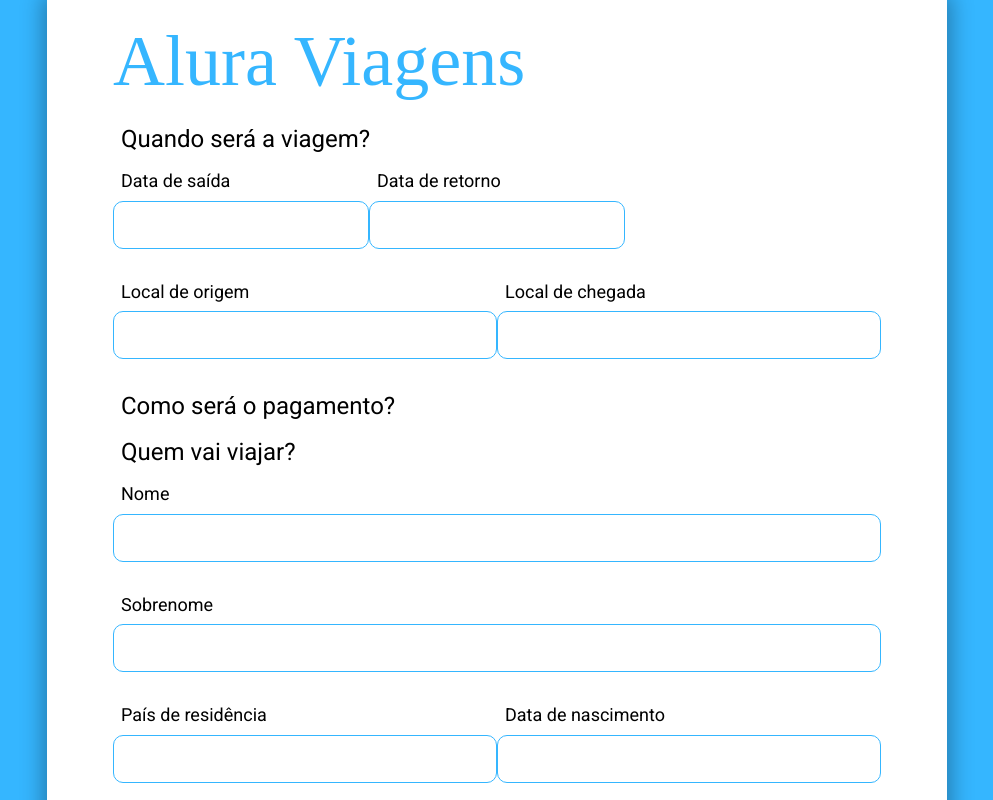
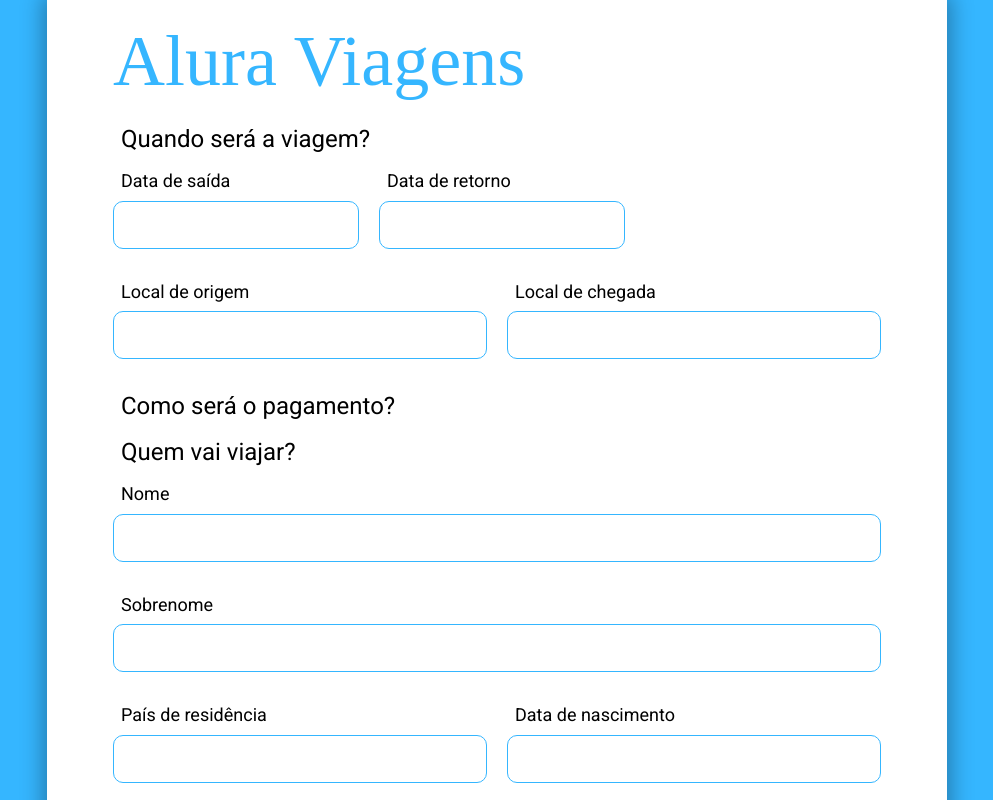
Before and after one commit to camila-cruz/alura-viagens, a Next.js app: page / in a window 1280 px wide. Shown: the top 800 px of the page, without its empty margins (143-1136 px from the left). Built offline with nearby package versions, Linux system fonts and the light colour scheme; a web font is replaced by a local one.

Commit message:
fix(spacing): fix gap between grid columns

```diff
--- a/src/components/foundation/layout/Grid/index.js
+++ b/src/components/foundation/layout/Grid/index.js
@@ -22,6 +22,7 @@
   flex-basis: 0;
   flex-grow: 1;
   max-width: 100%;
+
   ${({ value }) => {
     if (typeof value === 'number') {
       return css`
@@ -40,6 +41,14 @@
         md: css`
           flex: 0 0 ${(100 * value.md) / 12}%;
           max-width: ${(100 * value.md) / 12}%;
+
+          &:first-child {
+            padding-right: 10px;
+          }
+
+          & + & {
+            padding-left: 10px;
+          }
         `,
       }),
     });
@@ -68,6 +77,7 @@
   ${propToStyle('alignItems')}
   ${propToStyle('justifyContent')}
   ${propToStyle('paddingRight')}
+  ${propToStyle('paddingLeft')}
 `;
 
 Col.defaultProps = {
```
